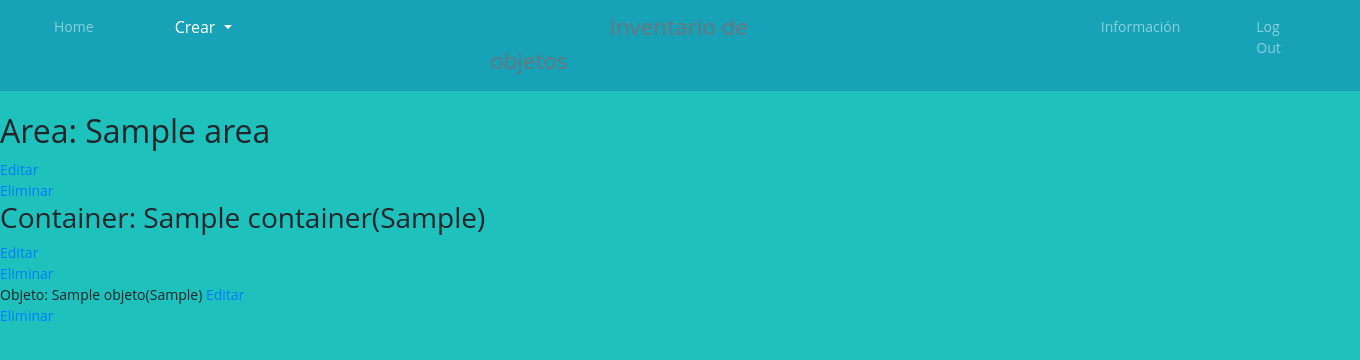
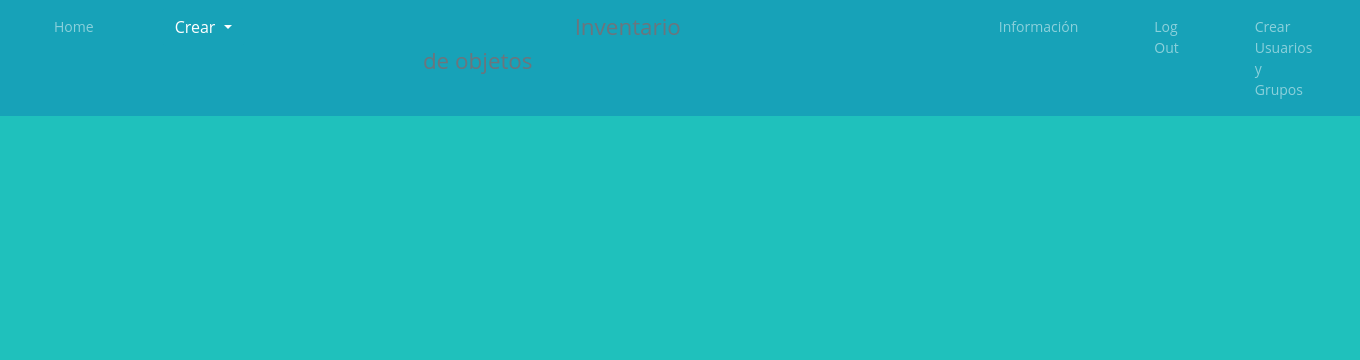
Before and after one commit to francobustos/inventory_1, a Django app: page / in a window 1360 px wide. Shown: the top 360 px of the page. Run offline with Django 3.2, Linux system fonts and the light colour scheme; a user stored in the database is signed in; tables that the repository leaves empty hold one stand-in row (values such as "Sample post"); parts of the project's set-up code (start-up, migrations or seed data) failed here and were passed over; some libraries are stand-ins or nearby versions.

Commit message:
agregamos boton para crear usuariosy grupos

```diff
--- a/inventory/inventory_app/urls.py
+++ b/inventory/inventory_app/urls.py
@@ -16,8 +16,5 @@ urlpatterns = [
     path('editar_area/<int:id>',views.editar_area, name = 'editar_area'),
     path('crear_objeto/',views.crear_objeto, name = "crear_objeto"),
     path('editar_objeto/<int:id>',views.editar_objeto, name = 'editar_objeto'),
-    path('informacion/',views.post_list, name = "informacion"),
-    path('eliminar_area/<int:id>',views.eliminar_area , name = 'eliminar_area'),
-    path('eliminar_container/<int:id>',views.eliminar_container , name = 'eliminar_container'),
-    path('eliminar_objeto/<int:id>',views.eliminar_objeto , name = 'eliminar_objeto'),
+    path('informacion/',views.informacion, name = "informacion"),
 ]
--- a/inventory/templates/inventory_app/home.html
+++ b/inventory/templates/inventory_app/home.html
@@ -46,6 +46,9 @@
         <li class="nav-item">
           <a class="nav-link" href="{% url 'logout' %}">Log Out</a>
         </li>
+        <li class="nav-item" >
+          <a class="nav-link" href="admin/auth/">Crear Usuarios y Grupos</a>
+        </li>
       </ul>
 
     </div>
@@ -53,34 +56,19 @@
 
   <br>
   {% block content %}
-  <div id="lista">
-    {% for area in areas %}
-      <h2>Area: {{area.nombre}}</h2>
-      <a href="{% url 'editar_area' area.id %}">Editar</a><br/>
-      <a href="{% url 'eliminar_area' area.id %}" onclick="return confirmar()" >Eliminar</a><br/>
-      {% for container in containers %}
-        {% if area == container.area_de_origen %}
-          {%if container.ID_profe%}
-            <h3>Container: {{container.nombre}}({{container.ID_profe}})</h3>
-          {%else%}
-            <h3>Container: {{container.nombre}}</h3>
-          {%endif%}
-          <a href="{% url 'editar_container' container.id %}">Editar</a><br/>
-          <a href="{% url 'eliminar_container' container.id %}" onclick="return confirmar()" >Eliminar</a><br/>
-        {% for objeto in objetos %}
-          {% if container == objeto.container_de_origen %}
-            {%if objeto.ID_profe%}
-              <a>Objeto: {{objeto.nombre}}({{objeto.ID_profe}})</a>
-            {%else%}
-              <a>Objeto: {{objeto.nombre}}</a>
-            {%endif%}
-            <a href="{% url 'editar_objeto' objeto.id %}">Editar</a><br/>
-            <a href="{% url 'eliminar_objeto' objeto.id %}" onclick="return confirmar()" >Eliminar</a><br/>
-          {% endif %}
-        {% endfor %}
-        {% endif %}
-      {% endfor %}
-    {% endfor %}
+  {% for a in area %}
+  <h3>Area: {{a.nombre}}</h3><br />
+  {% for c in container %}
+  {% if a == c.area_de_origen %}
+  <h4>Container: {{c.nombre}}</h4><br />
+  {% for o in objeto %}
+  {% if c == o.container_de_origen %}
+  <a>Objeto: {{o.nombre}}</a><br /><br />
+  {% endif %}
+  {% endfor %}
+  {% endif %}
+  {% endfor %}
+  {% endfor %}
   {% endblock %}
 
   <!-- Optional JavaScript -->
@@ -88,16 +76,6 @@
   <script src="https://code.jquery.com/jquery-3.3.1.slim.min.js" integrity="sha384-q8i/X+965DzO0rT7abK41JStQIAqVgRVzpbzo5smXKp4YfRvH+8abtTE1Pi6jizo" crossorigin="anonymous"></script>
   <script src="https://cdnjs.cloudflare.com/ajax/libs/popper.js/1.14.7/umd/popper.min.js" integrity="sha384-UO2eT0CpHqdSJQ6hJty5KVphtPhzWj9WO1clHTMGa3JDZwrnQq4sF86dIHNDz0W1" crossorigin="anonymous"></script>
   <script src="https://stackpath.bootstrapcdn.com/bootstrap/4.3.1/js/bootstrap.min.js" integrity="sha384-JjSmVgyd0p3pXB1rRibZUAYoIIy6OrQ6VrjIEaFf/nJGzIxFDsf4x0xIM+B07jRM" crossorigin="anonymous"></script>
-  <script>
-    function confirmar()
-    {
-    	if(confirm('¿Estas seguro de eliminarlo?'))
-    		return true;
-    	else
-    		return false;
-    }
-  </script>
-
 
 </body>
 
```
